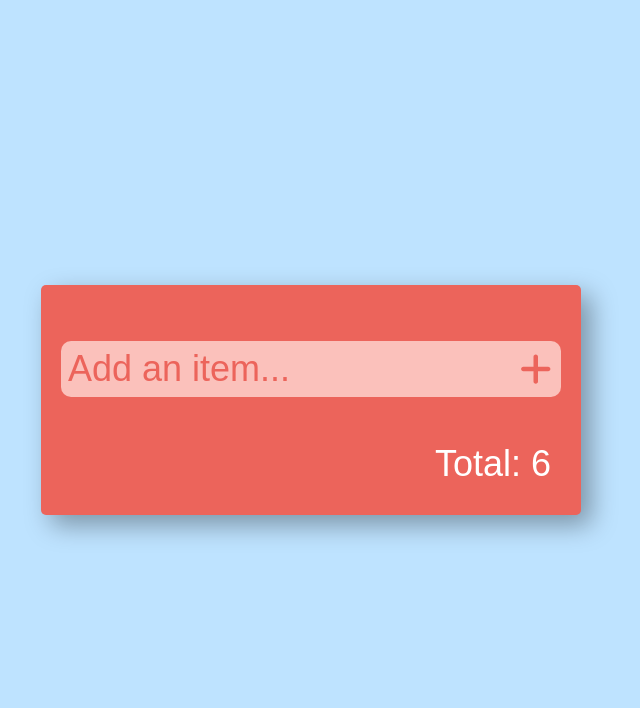
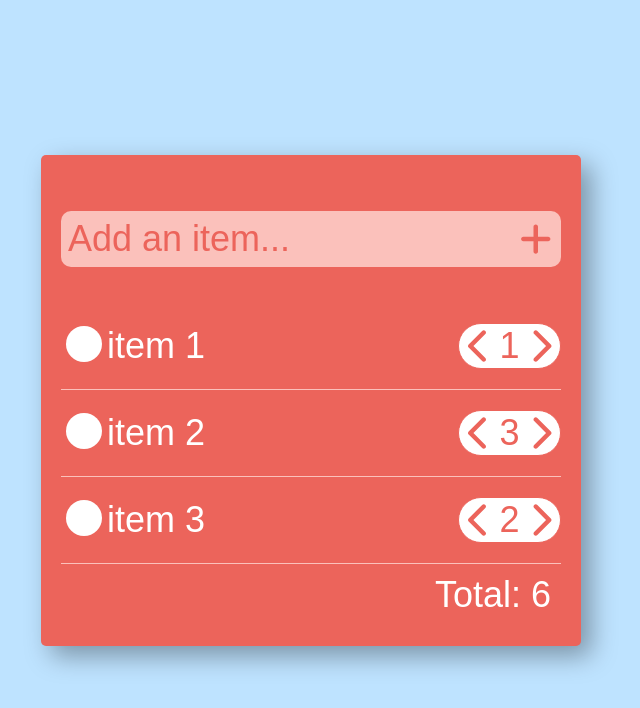
Before and after one commit to binarypsilocybin/Simple-shopping-list, a React (Create React App) app: page / in a window 1280 px wide. Shown: the top 708 px of the page, without its empty margins (329-969 px from the left). Built offline with nearby package versions, Linux system fonts and the light colour scheme.

Commit message:
2 files modified

```diff
--- a/src/App.js
+++ b/src/App.js
@@ -13,9 +13,11 @@ const App = () => {
   // HINT: each "item" in our list names a name, a boolean to tell if its been completed, and a quantity
   const [items, setItems] = useState([
     { itemName: 'item 1', quantity: 1, isSelected: false },
-    { itemName: 'item 2', quantity: 2, isSelected: false },
-    { itemName: 'item 3', quantity: 3, isSelected: false },
+    { itemName: 'item 2', quantity: 3, isSelected: false },
+    { itemName: 'item 3', quantity: 2, isSelected: false },
   ]);
+
+  const [inputValue, setInpuValue] = useState('');
 
   return (
     <div className="app-background">
@@ -25,19 +27,19 @@ const App = () => {
           <FontAwesomeIcon icon={faPlus} />
         </div>
         <div className="item-list">
-          {items.map(() => {
+          {items.map((item, index) => (
             <div className="item-container">
               <div className="item-name">
                 {/* HINT: replace false with a boolean indicating the item has been completed or not */}
-                {false ? (
+                {item.isSelected ? (
                   <>
                     <FontAwesomeIcon icon={faCheckCircle} />
-                    <span className="completed">Item 1</span>
+                    <span className="completed">{item.itemName}</span>
                   </>
                 ) : (
                   <>
                     <FontAwesomeIcon icon={faCircle} />
-                    <span>Item 1</span>
+                    <span>{item.itemName}</span>
                   </>
                 )}
               </div>
@@ -45,13 +47,13 @@ const App = () => {
                 <button>
                   <FontAwesomeIcon icon={faChevronLeft} />
                 </button>
-                <span> 1 </span>
+                <span> {item.quantity} </span>
                 <button>
                   <FontAwesomeIcon icon={faChevronRight} />
                 </button>
               </div>
-            </div>;
-          })}
+            </div>
+          ))}
         </div>
         <div className="total">Total: 6</div>
       </div>
--- a/src/index.js
+++ b/src/index.js
@@ -1,11 +1,13 @@
-import React from 'react';
-import ReactDOM from 'react-dom';
-import './style.css';
+import React, { StrictMode } from 'react';
+import { createRoot } from 'react-dom/client';
+
 import App from './App';
 
-ReactDOM.render(
-  <React.StrictMode>
+const rootElement = document.getElementById('root');
+const root = createRoot(rootElement);
+
+root.render(
+  <StrictMode>
     <App />
-  </React.StrictMode>,
-  document.getElementById('root')
+  </StrictMode>
 );
```
